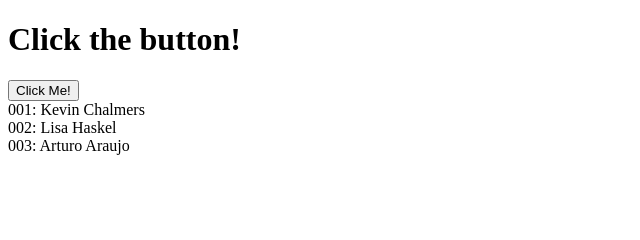
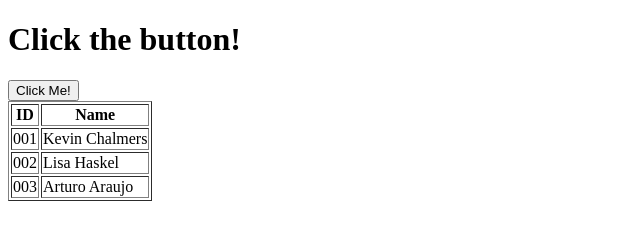
Before and after one commit to ChiaraDM/sd2, a plain HTML site: page students.html in a window 1280 px wide. Both pictures are taken after a click on the button "Click Me!". Shown: the whole page, without its empty margins (0-640 px from the left). Drawn offline with Linux system fonts and the light colour scheme.

Commit message:
tableRow added

```diff
--- a/student.js
+++ b/student.js
@@ -15,6 +15,10 @@ class Student {
         this.id = id;
         this.name = name;
     }
+    // Returns student details as a HTML table row.
+    tableRow() {
+        return `<tr><td>${this.id}</td><td>${this.name}</td></tr>`;
+    }
 }
 
 // An array of students.
@@ -24,14 +28,21 @@ var students = [
     new Student("003", "Arturo Araujo")];
 
 function printStudents() {
-    // Build text to display
-    var text = "";
+    // Build html for table.
+    var html =
+        `<table border="1">
+            <tr>
+                <th>ID</th>
+                <th>Name</th>
+            </tr>`;
     // Iterate over all the students
     for (var student of students) {
-        text = text + student.id + ": " + student.name + "<br>";
+        html += student.tableRow();
     }
+    // End html table.
+    html += `</table>`
     // Get the main element
     var main = document.getElementById("main");
     // Set the innerHTML = text;
-    main.innerHTML = text;
+    main.innerHTML = html;
 }
```
Also changed, not shown: students.html (line endings or trailing spaces).
